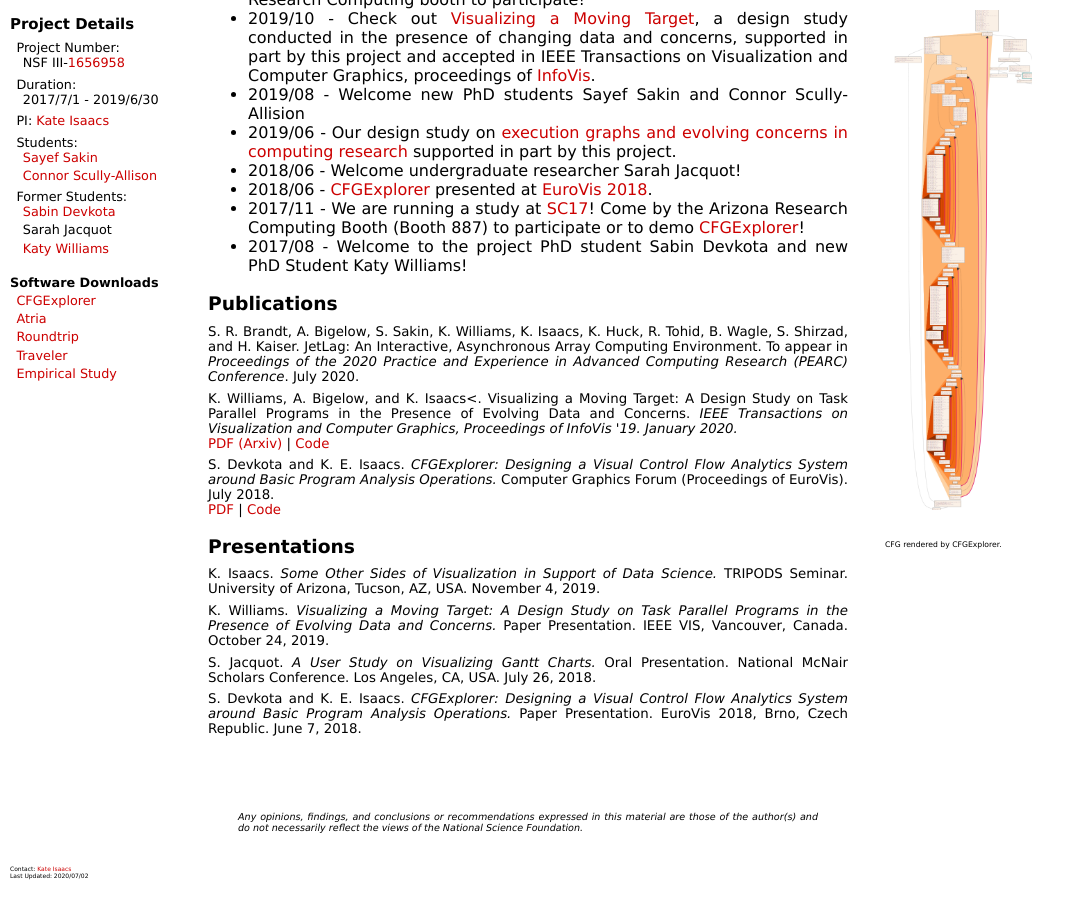
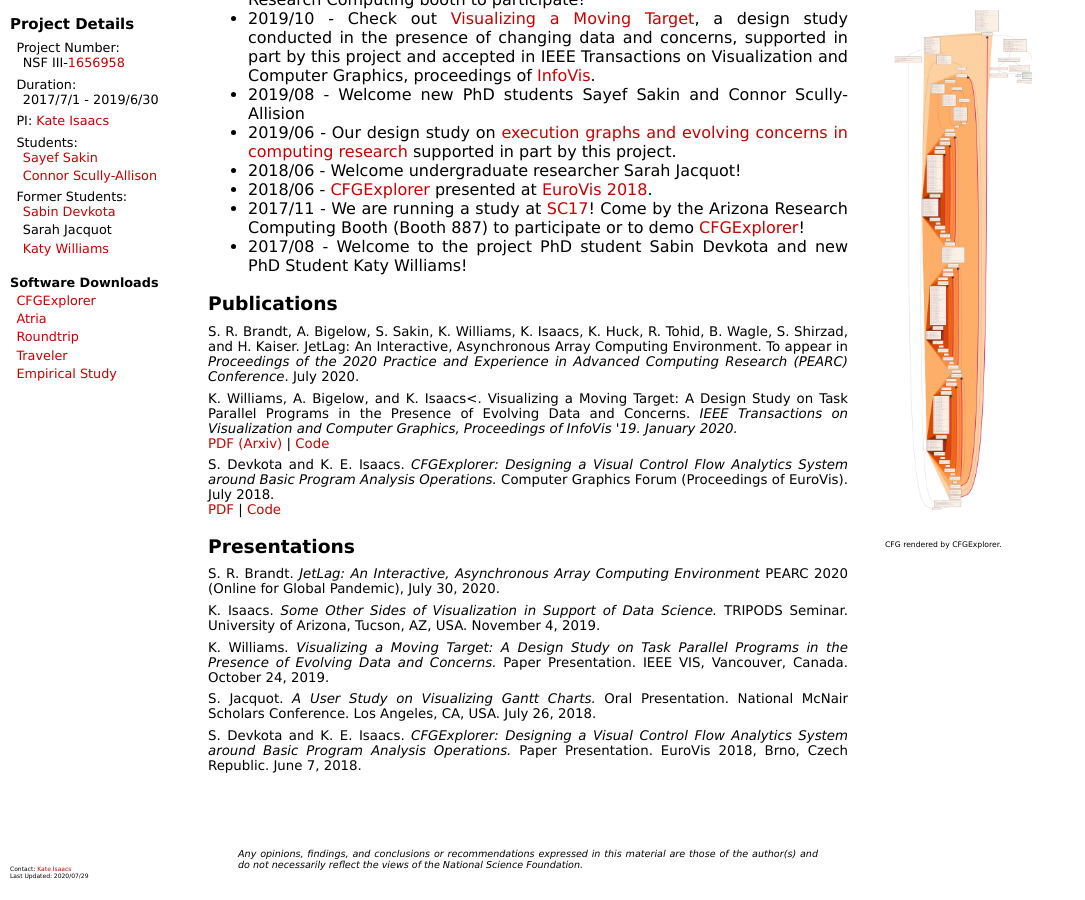
Before and after one commit to hdc-arizona/hdc-arizona.github.io, a Jekyll site: the page projects/dependencies/index.html, which Jekyll copies as it is, in a window 1280 px wide and 900 px high, scrolled down 923 px. Shown: the whole window, without its empty margins (0-1085 px from the left). Built offline with Jekyll 4.4.1, drawn with Linux system fonts in a browser that asks for light colours; nearby versions of some CDN libraries.

Commit message:
Updating CRII site.

```diff
--- a/projects/dependencies/index.html
+++ b/projects/dependencies/index.html
@@ -56,7 +56,7 @@
 <div class="leftfooterdiv">
 Contact: <a href="http://hdc.cs.arizona.edu/people/kisaacs/">Kate Isaacs</a><br />
 
-Last Updated: 2020/07/02
+Last Updated: 2020/07/29
 </div>
 
     </div>
@@ -154,6 +154,9 @@ Computer Graphics Forum (Proceedings of EuroVis). July 2018.<br />
     <div id="Presentations" class="project">
       <h3>Presentations</h3>
 
+
+      <p>S. R. Brandt. <i>JetLag: An Interactive, Asynchronous Array Computing Environment</i> PEARC 2020 (Online for Global Pandemic), July 30, 2020.</p>
+
       <p>K. Isaacs. <i>Some Other Sides of Visualization in Support of Data Science.</i> TRIPODS Seminar. University of Arizona, Tucson, AZ, USA. November 4, 2019.</p>
 
       <p>K. Williams. <i>Visualizing a Moving Target: A Design Study on Task Parallel Programs in the Presence of Evolving Data and Concerns.</i> Paper Presentation. IEEE VIS, Vancouver, Canada. October 24, 2019.</p>
```
